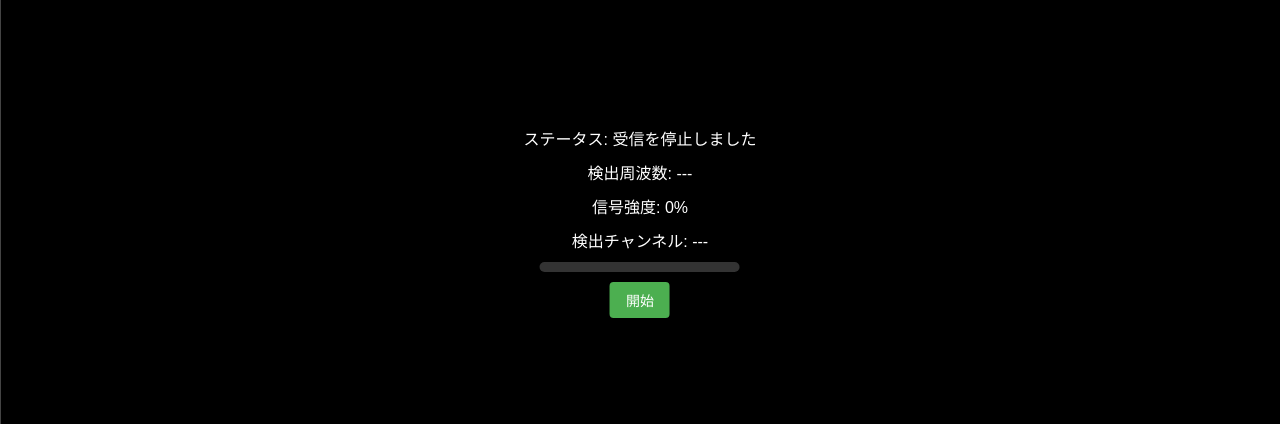
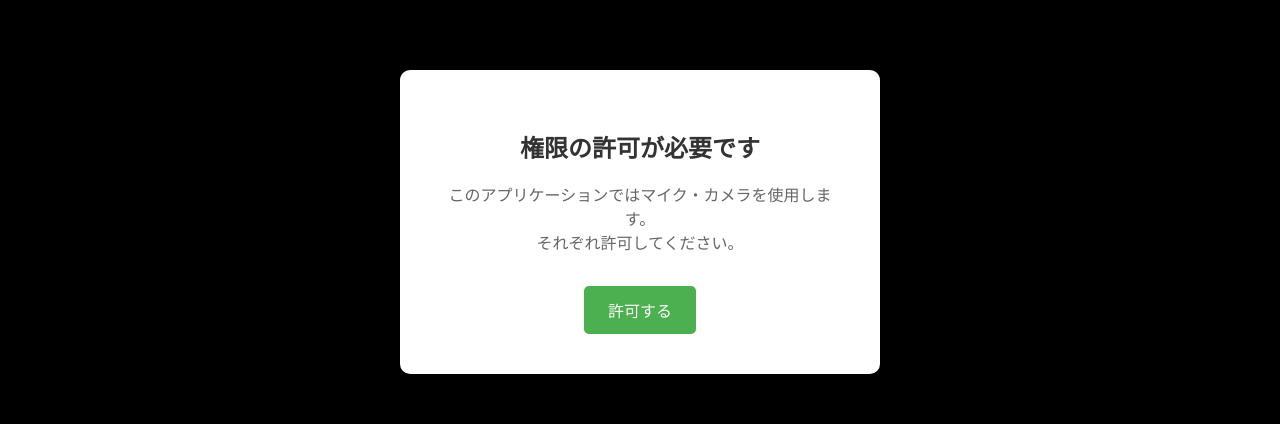
Before and after one commit to k1105/effect-camera-app, a React (Vite) app: page /simple in a window 1280 px wide. Shown: the part 178-602 px from the top of the page. Built offline with nearby package versions, Linux system fonts and the light colour scheme; no server answers.

Commit message:
simpleページ作成

```diff
--- a/package.json
+++ b/package.json
@@ -10,9 +10,11 @@
     "preview": "vite preview"
   },
   "dependencies": {
+    "@types/react-router-dom": "^5.3.3",
     "idb": "^8.0.3",
     "react": "^19.1.0",
     "react-dom": "^19.1.0",
+    "react-router-dom": "^7.6.3",
     "vite-plugin-pwa": "^1.0.0",
     "zustand": "^5.0.5"
   },
--- a/src/App.tsx
+++ b/src/App.tsx
@@ -1,11 +1,13 @@
 import {useEffect, useRef, useState} from "react";
 import {openDB} from "idb";
+import {BrowserRouter as Router, Routes, Route} from "react-router-dom";
 import {CameraControls} from "./components/CameraControls";
 import {PreviewScreen} from "./components/PreviewScreen";
 import {EffectSelector} from "./components/EffectSelector";
 import {ZoomControl} from "./components/ZoomControl";
 import {CameraCanvas} from "./components/CameraCanvas";
 import {AudioReceiver} from "./components/AudioReceiver";
+import SimpleCameraPage from "./pages/SimpleCameraPage";
 
 /* ---------- 定数 ---------- */
 const DB_NAME = "effects-db";
@@ -21,7 +23,7 @@ const BLEND_MODES = [
   {value: "hard-light", label: "ハードライト"},
 ] as const;
 
-export default function App() {
+function FullCameraApp() {
   /* ---------- Refs & State ---------- */
   const videoRef = useRef<HTMLVideoElement>(null);
   const canvasRef = useRef<HTMLCanvasElement>(null);
@@ -335,3 +337,23 @@ export default function App() {
     </>
   );
 }
+
+export default function App() {
+  return (
+    <Router>
+      <div
+        style={{
+          width: "100vw",
+          height: "100vh",
+          display: "flex",
+          flexDirection: "column",
+        }}
+      >
+        <Routes>
+          <Route path="/" element={<FullCameraApp />} />
+          <Route path="/simple" element={<SimpleCameraPage />} />
+        </Routes>
+      </div>
+    </Router>
+  );
+}
--- /dev/null
+++ b/src/SimpleCamera.tsx
@@ -0,0 +1,110 @@
+import {useEffect, useRef, useState} from "react";
+import {openDB} from "idb";
+import {CameraCanvas} from "./components/CameraCanvas";
+import {AudioReceiver} from "./components/AudioReceiver";
+
+/* ---------- 定数 ---------- */
+const DB_NAME = "effects-db";
+const STORE = "effects";
+const EFFECTS = ["effect1", "effect2"]; // public/assets/effect?.png
+
+export default function SimpleCamera() {
+  /* ---------- Refs & State ---------- */
+  const videoRef = useRef<HTMLVideoElement>(null);
+  const initedRef = useRef(false);
+  const streamRef = useRef<MediaStream | null>(null);
+
+  const [bitmaps, setBitmaps] = useState<ImageBitmap[]>([]);
+  const [current, setCurrent] = useState(0);
+  const [ready, setReady] = useState(false);
+  const [blendMode] = useState<"source-over">("source-over");
+
+  /* ---------- 1) カメラ & エフェクト初期化（初回のみ） ---------- */
+  useEffect(() => {
+    if (initedRef.current) return;
+    initedRef.current = true;
+
+    console.log("SimpleCamera: 初期化開始");
+
+    (async () => {
+      try {
+        /* -- a) カメラ -- */
+        console.log("SimpleCamera: カメラアクセス要求中...");
+        const stream = await navigator.mediaDevices.getUserMedia({
+          video: {
+            facingMode: "environment",
+            width: {ideal: 3840},
+            height: {ideal: 2160},
+            frameRate: {ideal: 30},
+          },
+        });
+        streamRef.current = stream;
+        const vid = videoRef.current!;
+        vid.srcObject = stream;
+
+        // metadata が来てから play
+        await new Promise<void>((res) => {
+          vid.onloadedmetadata = () => res();
+        });
+        await vid.play();
+        console.log("SimpleCamera: カメラ初期化完了");
+
+        /* -- b) エフェクト画像 -- */
+        console.log("SimpleCamera: エフェクト画像読み込み中...");
+        const db = await openDB(DB_NAME, 1, {
+          upgrade(db) {
+            db.createObjectStore(STORE);
+          },
+        });
+        const imgs: ImageBitmap[] = [];
+
+        for (const key of EFFECTS) {
+          let blob = await db.get(STORE, key);
+          if (!blob) {
+            blob = await fetch(`/assets/${key}.png`).then((r) => r.blob());
+            await db.put(STORE, blob, key);
+          }
+          imgs.push(await createImageBitmap(blob));
+        }
+        setBitmaps(imgs);
+        setReady(true);
+        console.log("SimpleCamera: エフェクト画像読み込み完了");
+      } catch (error) {
+        console.error("Init failed:", error);
+      }
+    })();
+
+    /* -- クリーンアップ -- */
+    return () => {
+      if (streamRef.current) {
+        streamRef.current.getTracks().forEach((t) => t.stop());
+      }
+    };
+  }, []);
+
+  /* ---------- UI ---------- */
+  return (
+    <>
+      <video ref={videoRef} style={{display: "none"}} playsInline muted />
+
+      <CameraCanvas
+        videoRef={videoRef}
+        bitmaps={bitmaps}
+        current={current}
+        ready={ready}
+        isPreviewMode={false}
+        onTakePhoto={() => {}} // 空の関数
+        blendMode={blendMode}
+        isSwitchingCamera={false}
+      />
+
+      <AudioReceiver
+        onEffectDetected={(effectId) => {
+          console.log(`SimpleCamera: エフェクト ${effectId} に切り替え`);
+          setCurrent(effectId);
+        }}
+        availableEffects={EFFECTS.length}
+      />
+    </>
+  );
+}
--- a/src/components/AudioReceiver.tsx
+++ b/src/components/AudioReceiver.tsx
@@ -1,4 +1,4 @@
-import {useEffect, useRef, useState} from "react";
+import {useEffect, useRef} from "react";
 
 // システム設定
 const CONFIG = {
@@ -28,12 +28,6 @@ export function AudioReceiver({
   onEffectDetected,
   availableEffects,
 }: AudioReceiverProps) {
-  const [isReceiving, setIsReceiving] = useState(false);
-  const [detectedFrequency, setDetectedFrequency] = useState<number>(0);
-  const [signalStrength, setSignalStrength] = useState<number>(0);
-  const [status, setStatus] = useState<string>("待機中");
-  const [lastDetectedChannel, setLastDetectedChannel] = useState<number>(-1);
-
   const audioContextRef = useRef<AudioContext | null>(null);
   const analyserRef = useRef<AnalyserNode | null>(null);
   const microphoneRef = useRef<MediaStreamAudioSourceNode | null>(null);
@@ -45,8 +39,7 @@ export function AudioReceiver({
   // マイクアクセス要求
   const requestMicrophoneAccess = async () => {
     try {
-      setStatus("マイクアクセスを要求中...");
-
+      console.log("AudioReceiver: マイクアクセス要求中...");
       const stream = await navigator.mediaDevices.getUserMedia({
         audio: {
           sampleRate: CONFIG.SAMPLE_RATE,
@@ -56,6 +49,8 @@ export function AudioReceiver({
           autoGainControl: false,
         },
       });
+
+      console.log("AudioReceiver: マイクアクセス成功");
 
       // AudioContextの作成
       const AudioContextClass =
@@ -83,11 +78,10 @@ export function AudioReceiver({
       microphoneRef.current.connect(filterRef.current);
       filterRef.current.connect(analyserRef.current);
 
-      setStatus("マイクアクセス許可完了 - 受信準備完了");
+      console.log("AudioReceiver: 音声処理パイプライン構築完了");
       return true;
     } catch (error) {
       console.error("マイクアクセスエラー:", error);
-      setStatus("マイクアクセスに失敗しました");
       return false;
     }
   };
@@ -100,8 +94,12 @@ export function AudioReceiver({
 
   // 検出ループ開始
   const startDetectionLoop = () => {
-    if (!analyserRef.current) return;
+    if (!analyserRef.current) {
+      console.log("AudioReceiver: analyserがnullです");
+      return;
+    }
 
+    console.log("AudioReceiver: 検出ループ開始");
     const bufferLength = analyserRef.current.frequencyBinCount;
     const dataArray = new Uint8Array(bufferLength);
 
@@ -112,7 +110,22 @@ export function AudioReceiver({
 
       let maxIntensity = 0;
       let detectedChannel = -1;
-      let detectedFrequency = 0;
+      let overallMaxIntensity = 0;
+
+      // 全体的な音声レベルをチェック
+      for (let i = 0; i < bufferLength; i++) {
+        const intensity = dataArray[i] / 255.0;
+        if (intensity > overallMaxIntensity) {
+          overallMaxIntensity = intensity;
+        }
+      }
+
+      // 音声レベルが一定以上の場合のみログを出力（デバッグ用）
+      if (overallMaxIntensity > 0.01) {
+        console.log(
+          `AudioReceiver: 全体的な音声レベル: ${overallMaxIntensity.toFixed(3)}`
+        );
+      }
 
       // 各チャンネルの強度をチェック
       for (let channel = 0; channel < CONFIG.NUM_CHANNELS; channel++) {
@@ -138,27 +151,26 @@ export function AudioReceiver({
           ) {
             maxIntensity = intensity;
             detectedChannel = channel;
-            detectedFrequency = frequency;
           }
         }
       }
 
-      // UI更新
-      setDetectedFrequency(detectedFrequency);
-      setSignalStrength(maxIntensity * 100);
-
       // エフェクト検出処理
       if (detectedChannel !== -1 && !effectCooldownRef.current) {
-        setLastDetectedChannel(detectedChannel);
+        console.log(
+          `AudioReceiver: チャンネル ${detectedChannel} を検出 (強度: ${maxIntensity.toFixed(
+            3
+          )})`
+        );
 
         // 利用可能なエフェクトの範囲内かチェック
         if (detectedChannel < availableEffects) {
+          console.log(`AudioReceiver: エフェクト ${detectedChannel} を実行`);
           onEffectDetected(detectedChannel);
           lastDetectedEffectRef.current = detectedChannel;
-          setStatus(`🎧 エフェクト ${detectedChannel + 1} を検出`);
         } else {
-          setStatus(
-            `⚠️ 未対応の信号 (チャンネル ${detectedChannel + 1}) を検出`
+          console.log(
+            `AudioReceiver: 未対応のチャンネル ${detectedChannel} (利用可能: ${availableEffects})`
           );
         }
 
@@ -173,19 +185,27 @@ export function AudioReceiver({
 
   // 受信開始
   const startReceiving = async () => {
+    console.log("AudioReceiver: startReceiving開始");
+
     if (!audioContextRef.current) {
+      console.log(
+        "AudioReceiver: AudioContextが存在しないため、マイクアクセスを要求"
+      );
       const success = await requestMicrophoneAccess();
-      if (!success) return;
+      if (!success) {
+        console.log("AudioReceiver: マイクアクセスに失敗");
+        return;
+      }
     }
 
     const audioContext = audioContextRef.current;
     if (audioContext && audioContext.state === "suspended") {
+      console.log("AudioReceiver: AudioContextを再開");
       await audioContext.resume();
     }
 
+    console.log("AudioReceiver: 検出ループを開始");
     startDetectionLoop();
-    setIsReceiving(true);
-    setStatus("🎧 音波信号を受信中...");
   };
 
   // 受信停止
@@ -195,18 +215,23 @@ export function AudioReceiver({
       detectionIntervalRef.current = null;
     }
 
-    setIsReceiving(false);
     effectCooldownRef.current = false;
     lastDetectedEffectRef.current = -1;
-    setStatus("受信を停止しました");
-    setDetectedFrequency(0);
-    setSignalStrength(0);
-    setLastDetectedChannel(-1);
   };
 
-  // クリーンアップ
+  // 自動的に受信を開始
   useEffect(() => {
+    console.log("AudioReceiver: 受信開始");
+
+    // 少し遅延させてから受信開始
+    const timer = setTimeout(() => {
+      startReceiving();
+    }, 100);
+
+    // クリーンアップ
     return () => {
+      console.log("AudioReceiver: クリーンアップ");
+      clearTimeout(timer);
       stopReceiving();
       if (microphoneRef.current) {
         microphoneRef.current.disconnect();
@@ -217,66 +242,5 @@ export function AudioReceiver({
     };
   }, []);
 
-  return (
-    <div
-      style={{
-        position: "fixed",
-        top: "50%",
-        left: "50%",
-        transform: "translate(-50%, -50%)",
-        backgroundColor: "rgba(0, 0, 0, 0.8)",
-        padding: "20px",
-        borderRadius: "10px",
-        color: "white",
-        textAlign: "center",
-        zIndex: 1000,
-      }}
-    >
-      <div style={{marginBottom: "10px"}}>ステータス: {status}</div>
-      <div style={{marginBottom: "10px"}}>
-        検出周波数:{" "}
-        {detectedFrequency > 0 ? `${detectedFrequency.toFixed(1)}Hz` : "---"}
-      </div>
-      <div style={{marginBottom: "10px"}}>
-        信号強度: {Math.round(signalStrength)}%
-      </div>
-      <div style={{marginBottom: "10px"}}>
-        検出チャンネル:{" "}
-        {lastDetectedChannel >= 0 ? lastDetectedChannel + 1 : "---"}
-      </div>
-      <div
-        style={{
-          width: "200px",
-          height: "10px",
-          backgroundColor: "#333",
-          borderRadius: "5px",
-          margin: "0 auto",
-        }}
-      >
-        <div
-          style={{
-            width: `${signalStrength}%`,
-            height: "100%",
-            backgroundColor: "#4CAF50",
-            borderRadius: "5px",
-            transition: "width 0.1s ease-in-out",
-          }}
-        />
-      </div>
-      <button
-        onClick={isReceiving ? stopReceiving : startReceiving}
-        style={{
-          marginTop: "10px",
-          padding: "8px 16px",
-          backgroundColor: isReceiving ? "#f44336" : "#4CAF50",
-          color: "white",
-          border: "none",
-          borderRadius: "4px",
-          cursor: "pointer",
-        }}
-      >
-        {isReceiving ? "停止" : "開始"}
-      </button>
-    </div>
-  );
+  return null; // UIを表示しない
 }
--- /dev/null
+++ b/src/pages/SimpleCameraPage.tsx
@@ -0,0 +1,96 @@
+import {useState, useEffect} from "react";
+import SimpleCamera from "../SimpleCamera";
+
+export default function SimpleCameraPage() {
+  const [showPermissionModal, setShowPermissionModal] = useState(true);
+  const [permissionsGranted, setPermissionsGranted] = useState(false);
+
+  const requestPermissions = async () => {
+    try {
+      // カメラとマイクの許可を要求
+      await navigator.mediaDevices.getUserMedia({
+        video: true,
+        audio: true,
+      });
+
+      setPermissionsGranted(true);
+      setShowPermissionModal(false);
+    } catch (error) {
+      console.error("権限の取得に失敗しました:", error);
+      // エラーが発生してもモーダルを閉じる（ユーザーが拒否した場合など）
+      setShowPermissionModal(false);
+    }
+  };
+
+  // 権限が許可された後にSimpleCameraをマウント
+  useEffect(() => {
+    if (permissionsGranted) {
+      console.log(
+        "SimpleCameraPage: 権限が許可されました。SimpleCameraをマウントします。"
+      );
+    }
+  }, [permissionsGranted]);
+
+  return (
+    <div
+      style={{
+        width: "100vw",
+        height: "100vh",
+        overflow: "hidden",
+        position: "relative",
+      }}
+    >
+      {showPermissionModal ? (
+        <div
+          style={{
+            position: "fixed",
+            top: 0,
+            left: 0,
+            width: "100vw",
+            height: "100vh",
+            backgroundColor: "rgba(0, 0, 0, 0.9)",
+            display: "flex",
+            justifyContent: "center",
+            alignItems: "center",
+            zIndex: 1000,
+          }}
+        >
+          <div
+            style={{
+              backgroundColor: "white",
+              padding: "40px",
+              borderRadius: "10px",
+              textAlign: "center",
+              maxWidth: "400px",
+            }}
+          >
+            <h2 style={{marginBottom: "20px", color: "#333"}}>
+              権限の許可が必要です
+            </h2>
+            <p style={{marginBottom: "30px", color: "#666", lineHeight: "1.5"}}>
+              このアプリケーションではマイク・カメラを使用します。
+              <br />
+              それぞれ許可してください。
+            </p>
+            <button
+              onClick={requestPermissions}
+              style={{
+                padding: "12px 24px",
+                backgroundColor: "#4CAF50",
+                color: "white",
+                border: "none",
+                borderRadius: "5px",
+                fontSize: "16px",
+                cursor: "pointer",
+              }}
+            >
+              許可する
+            </button>
+          </div>
+        </div>
+      ) : (
+        <SimpleCamera />
+      )}
+    </div>
+  );
+}
```
Also changed, not shown: 2 other files (tests, documents, lock files or other folders).
